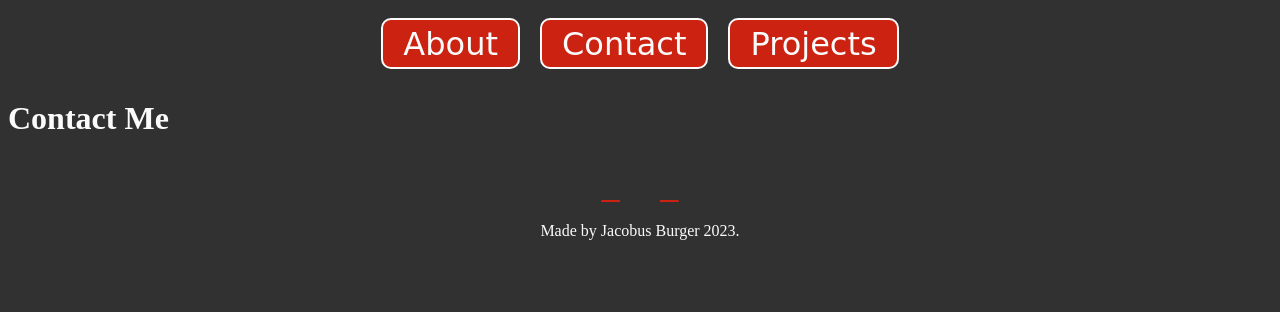
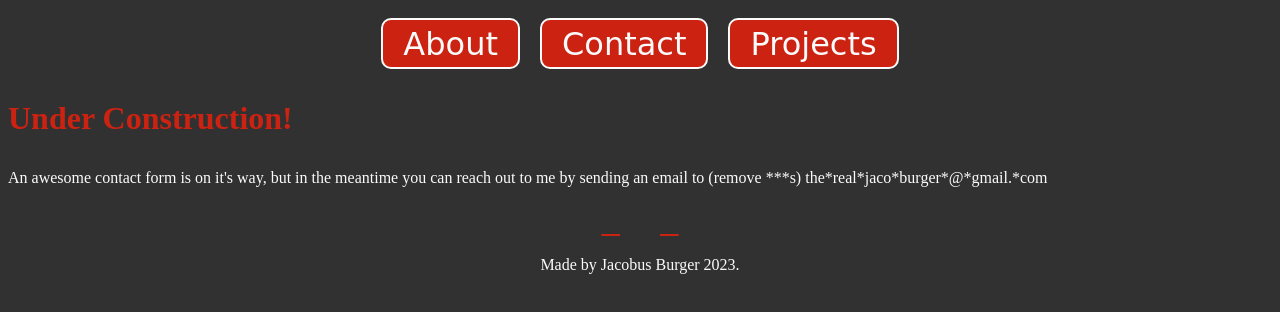
Before and after one commit to LordUbuntu/lordubuntu.github.io, a plain HTML site: page contact.html in a window 1280 px wide. Drawn offline with Linux system fonts and the light colour scheme.

Commit message:
added contact form placeholder

```diff
--- a/contact.html
+++ b/contact.html
@@ -16,13 +16,10 @@
     </div>
     <div class="content">
       <form action="">
-        <div class="form-title">
-          <h1>Contact Me</h1>
-        </div>
-        <div class="form-image">
-        </div>
-        <div class="form-body">
-        </div>
+        <h1 style="color: #cc2211; font-weight: 777;">Under Construction!</h1>
+        <p>An awesome contact form is on it's way, but in the meantime you can
+          reach out to me by sending an email to (remove ***s)
+          the*real*jaco*burger*@*gmail.*com</p>
       </form>
     </div>
     <footer>
```
